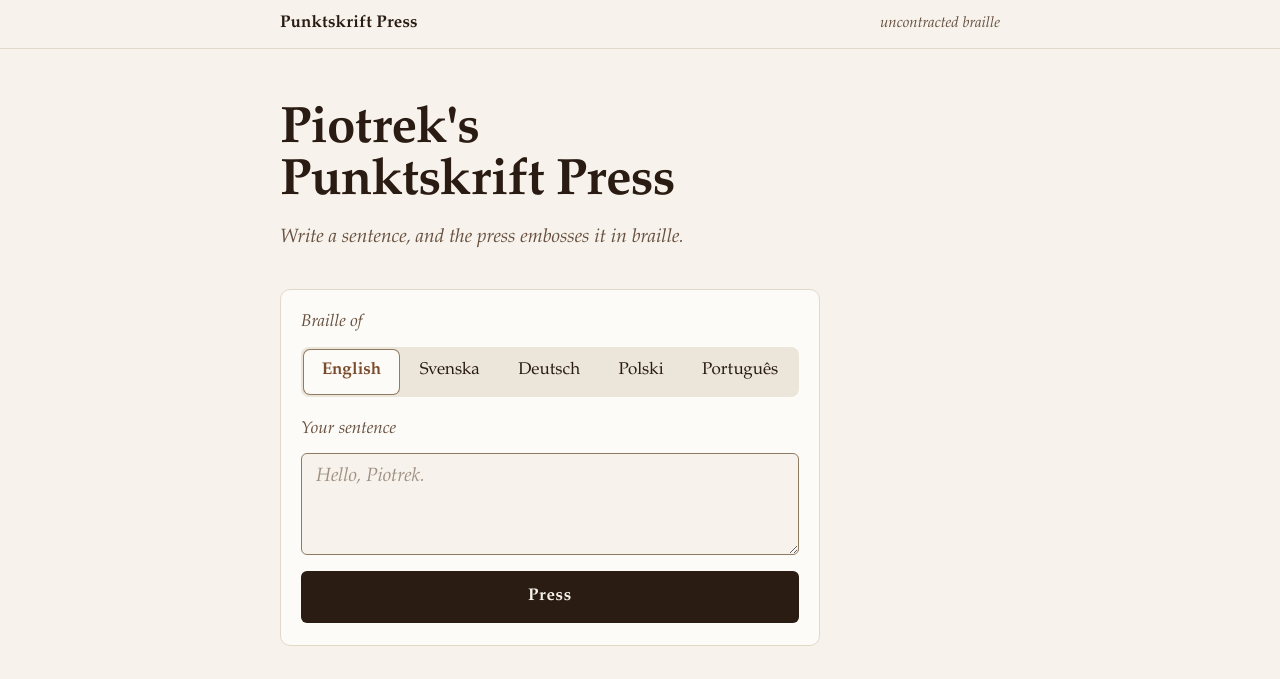
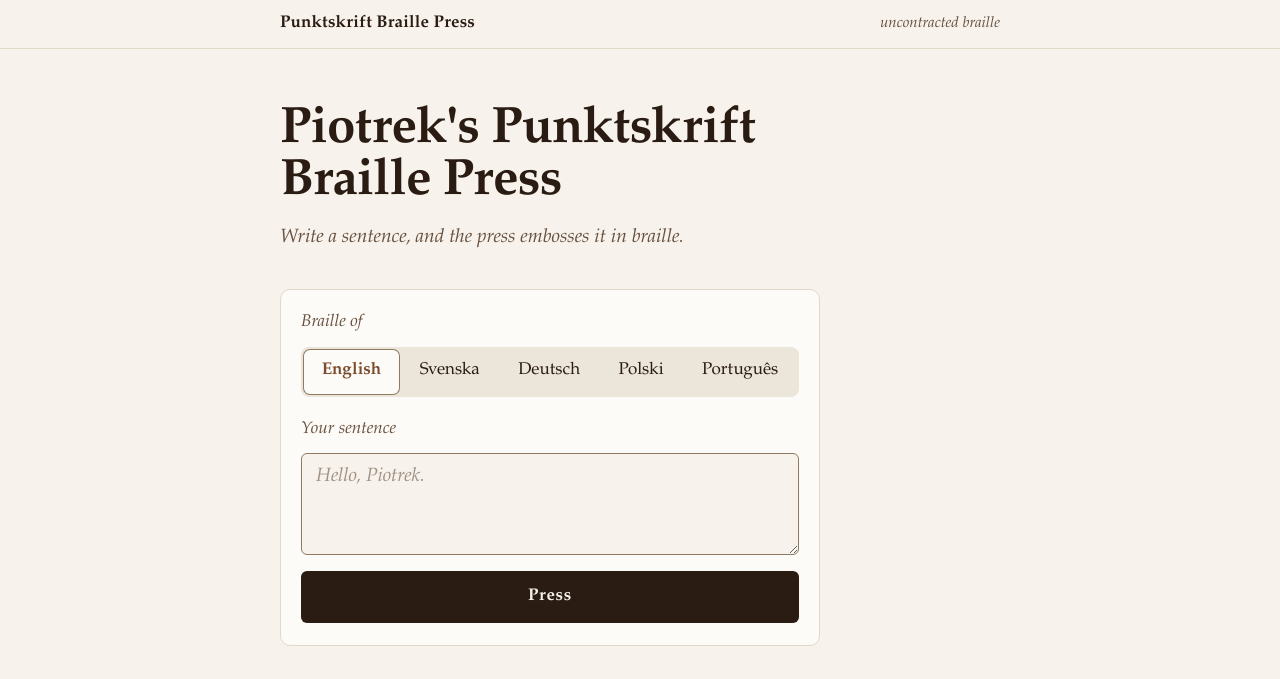
Before and after one commit to sumpe/punktskrift, a plain HTML site: page index.html in a window 1280 px wide. Shown: the top 679 px of the page. Drawn offline with Linux system fonts and the light colour scheme.

Commit message:
Rename to Piotrek's Punktskrift Braille Press

```diff
--- a/css/press.css
+++ b/css/press.css
@@ -1,4 +1,4 @@
-/* Punktskrift Press: the input slip, the language switch, the Press button and the braille sheet.
+/* Punktskrift Braille Press: the input slip, the language switch, the Press button and the braille sheet.
    Loaded after site.css. The control styles follow Polynoun's trainers. */
 :root{
   --accent:#7a4b2c;
--- a/css/site.css
+++ b/css/site.css
@@ -1,4 +1,4 @@
-/* Punktskrift Press: the colours (light and dark), the type, the nav and the footer.
+/* Punktskrift Braille Press: the colours (light and dark), the type, the nav and the footer.
    Copied from Piotrek's Polynoun Tincture so the two look like siblings. */
 :root{
   --serif:"Iowan Old Style","Palatino Linotype","URW Palladio L",P052,Palatino,"Book Antiqua",Georgia,serif;
--- a/index.html
+++ b/index.html
@@ -5,18 +5,18 @@
 <meta name="viewport" content="width=device-width, initial-scale=1, viewport-fit=cover">
 <meta name="theme-color" content="#f7f3ec" media="(prefers-color-scheme: light)">
 <meta name="theme-color" content="#19110c" media="(prefers-color-scheme: dark)">
-<title>Piotrek's Punktskrift Press</title>
+<title>Piotrek's Punktskrift Braille Press</title>
 <link rel="stylesheet" href="css/site.css">
 <link rel="stylesheet" href="css/press.css">
 </head>
 <body>
-<nav class="nav" aria-label="Punktskrift Press"><div class="in">
-  <a class="brand" href="index.html" aria-current="page">Punktskrift Press</a>
+<nav class="nav" aria-label="Punktskrift Braille Press"><div class="in">
+  <a class="brand" href="index.html" aria-current="page">Punktskrift Braille Press</a>
   <span class="aside">uncontracted braille</span>
 </div></nav>
 <main>
   <header class="mast">
-    <h1>Piotrek's Punktskrift Press</h1>
+    <h1>Piotrek's Punktskrift Braille Press</h1>
     <p class="sub">Write a sentence, and the press embosses it in braille.</p>
   </header>
 
--- a/js/braille.js
+++ b/js/braille.js
@@ -1,4 +1,4 @@
-// Punktskrift Press: turns text into uncontracted braille using a table from tables.js.
+// Punktskrift Braille Press: turns text into uncontracted braille using a table from tables.js.
 // Loaded with a plain <script src>, not as a module, so the page still works opened straight from disk.
 //
 // Cells are written as dot numbers, as braille transcribers do: "125" is dots 1, 2 and 5 (h).
--- a/js/press.js
+++ b/js/press.js
@@ -1,4 +1,4 @@
-// Punktskrift Press: the page. Reads the sentence, asks braille.js for the cells and lays them out on the sheet.
+// Punktskrift Braille Press: the page. Reads the sentence, asks braille.js for the cells and lays them out on the sheet.
 // Loaded after tables.js and braille.js, with a plain <script src>.
 
 const byId = id => document.getElementById(id);
--- a/js/tables.js
+++ b/js/tables.js
@@ -1,4 +1,4 @@
-// Punktskrift Press: one braille table per language, uncontracted (one cell per letter).
+// Punktskrift Braille Press: one braille table per language, uncontracted (one cell per letter).
 // Cells are dot numbers; several cells are joined with dashes (see braille.js).
 //
 // The cells come from the liblouis tables, the open-source braille translator behind most
```
Also changed, not shown: tests/cases.js (+1 -1 lines), tests/index.html (+2 -2 lines), 1 other file.
